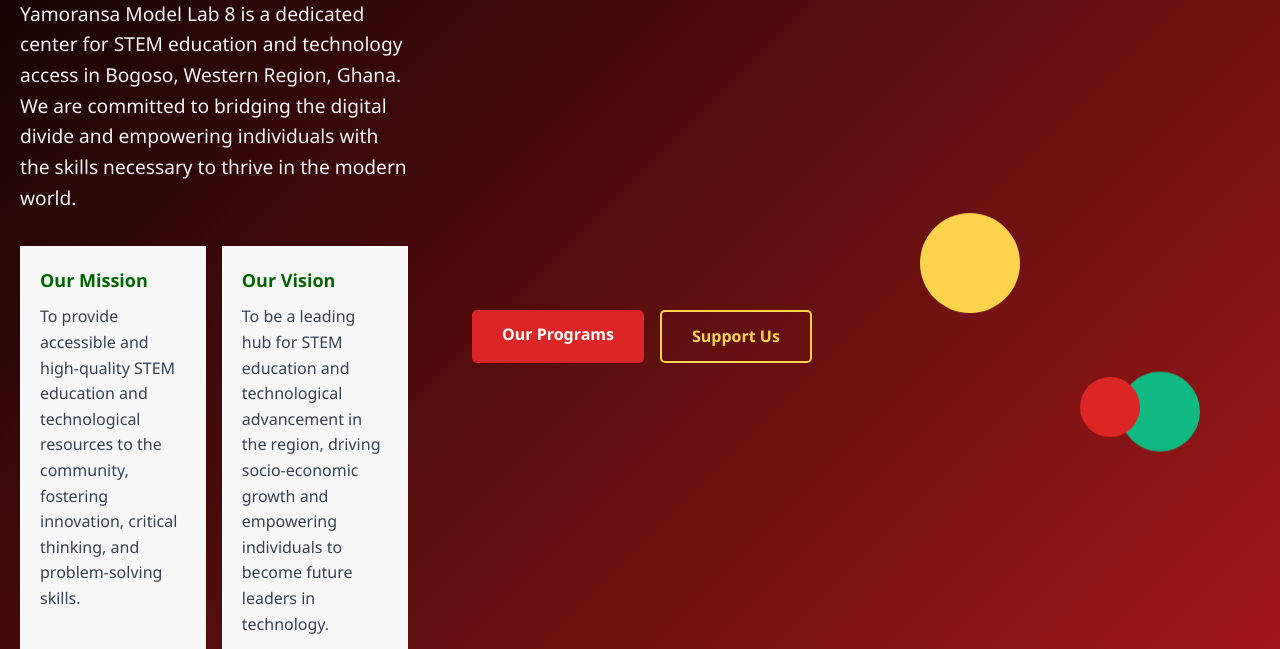
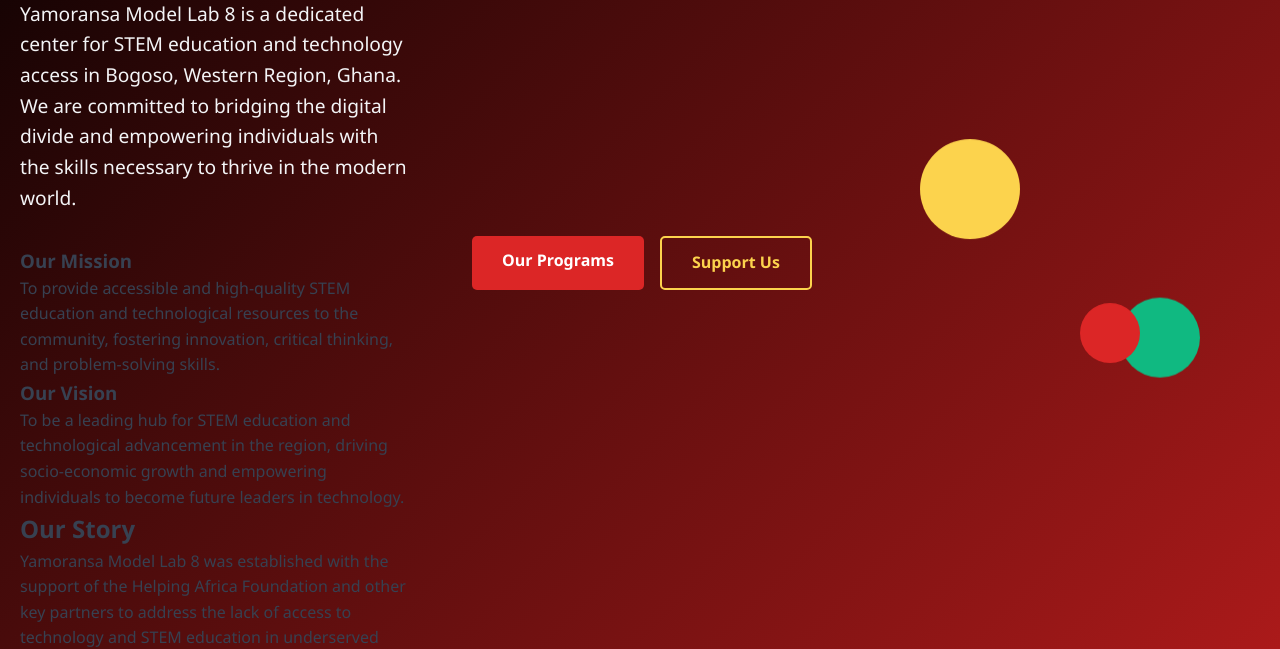
Before and after one commit to Eddykwartofficial/ymlab8, a plain HTML site: page index.html in a window 1280 px wide. Shown: the part 307-956 px from the top of the page. Drawn offline with Linux system fonts and the light colour scheme.

Commit message:
Delete mission-vision styles from style.css
Removed styling for mission and vision sections.

```diff
--- a/style.css
+++ b/style.css
@@ -42,24 +42,6 @@ body {
     transition: all 0.3s ease;
 }
 
-
-        .mission-vision {
-            display: flex;
-            justify-content: space-between;
-            margin-top: 20px;
-        }
-
-        .mission, .vision {
-            width: 48%;
-            padding: 20px;
-            background: #f8f8f8;
-        }
-
-        .mission h3, .vision h3 {
-            color: #006400;
-            font-size: 18px;
-            padding-bottom: 10px;
-        }
 
 .navbar {
     padding: 1rem 0;
```
